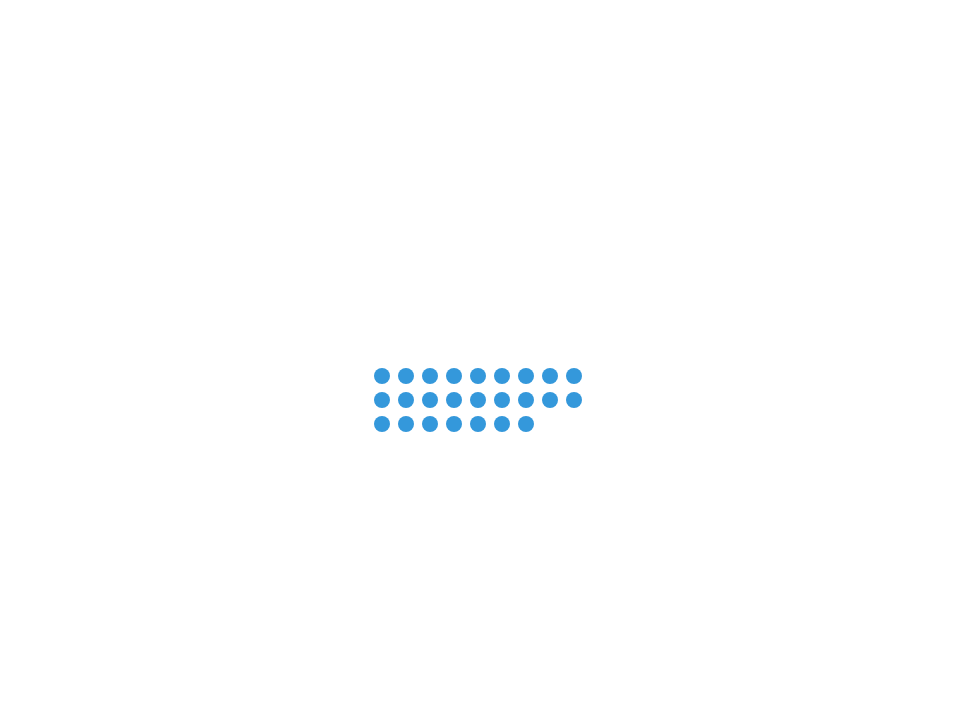
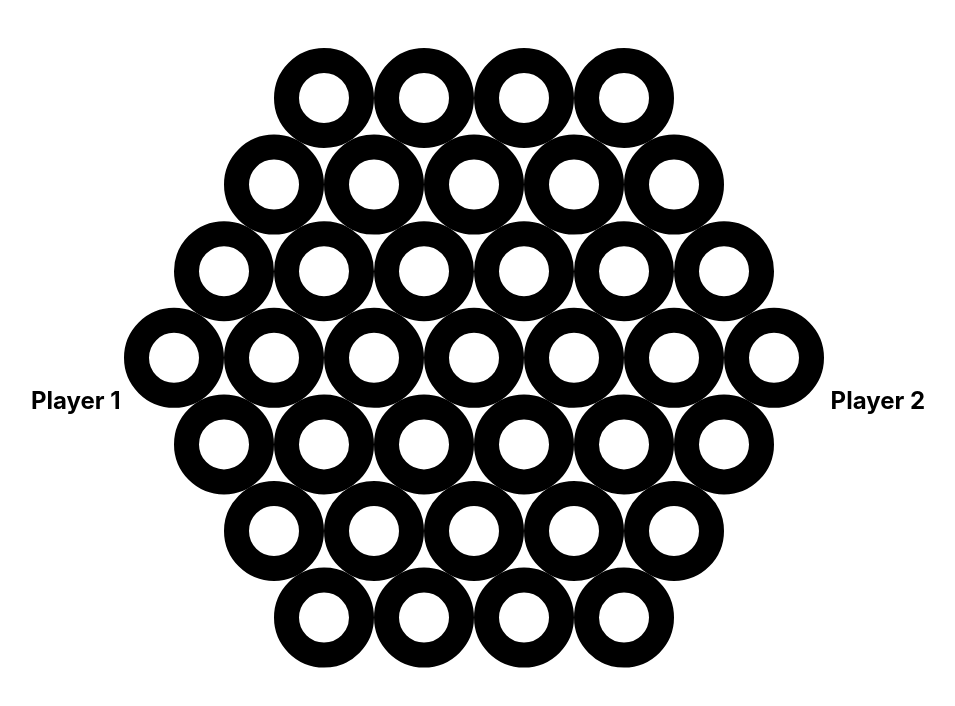
Before and after one commit to rickhaws/zertz-chatgpt, a React (Create React App) app: page / in a window 1280 px wide. Shown: the top 706 px of the page, without its empty margins (162-1117 px from the left). Built offline with nearby package versions, Linux system fonts and the light colour scheme.

Commit message:
Translated Zertz board from svg-zertz

```diff
--- a/package.json
+++ b/package.json
@@ -4,6 +4,7 @@
   "private": true,
   "homepage": "https://rickhaws.github.io/zertz-chatgpt",
   "dependencies": {
+    "@babel/plugin-proposal-private-property-in-object": "^7.21.11",
     "@testing-library/jest-dom": "^5.17.0",
     "@testing-library/react": "^13.4.0",
     "@testing-library/user-event": "^13.5.0",
@@ -19,7 +20,7 @@
   },
   "scripts": {
     "predeploy": "yarn run build",
-    "deploy": "gh-pages -d build",
+    "deploy": "npx gh-pages -d build",
     "start": "react-scripts start",
     "build": "react-scripts build",
     "test": "react-scripts test",
--- a/public/index.html
+++ b/public/index.html
@@ -24,7 +24,7 @@
       work correctly both with client-side routing and a non-root public URL.
       Learn how to configure a non-root public URL by running `npm run build`.
     -->
-    <title>React App</title>
+    <title>Zertz</title>
   </head>
   <body>
     <noscript>You need to enable JavaScript to run this app.</noscript>
--- a/src/App.tsx
+++ b/src/App.tsx
@@ -1,85 +1,14 @@
-// import React from 'react';
-// import logo from './logo.svg';
-// import './App.css';
-
-// function App() {
-//   return (
-//     <div className="App">
-//       <header className="App-header">
-//         <img src={logo} className="App-logo" alt="logo" />
-//         <p>
-//           Edit <code>src/App.tsx</code> and save to reload.
-//         </p>
-//         <a
-//           className="App-link"
-//           href="https://reactjs.org"
-//           target="_blank"
-//           rel="noopener noreferrer"
-//         >
-//           Learn React
-//         </a>
-//       </header>
-//     </div>
-//   );
-// }
-
-// export default App;
-
 import React, { useState } from 'react';
 import './App.css';
-
-interface Circle {
-  id: number;
-  isVisible: boolean;
-}
+import Board from './Board';
+import PlayerInfo from './PlayerInfo';
 
 const App: React.FC = () => {
-  const [circles, setCircles] = useState<Circle[]>(generateInitialCircles());
-
-  function generateInitialCircles() {
-    const rows = 5;
-    const cols = 5;
-
-    let id = 1;
-    const initialCircles: Circle[] = [];
-
-    for (let row = 0; row < rows; row++) {
-      for (let col = 0; col < cols; col++) {
-        initialCircles.push({
-          id,
-          isVisible: true,
-        });
-        id++;
-      }
-      // Skip one circle in every odd row to create a hexagonal pattern
-      if (row % 2 === 0) {
-        id++;
-      }
-    }
-
-    return initialCircles;
-  }
-
-  const handleClick = (id: number) => {
-    setCircles((prevCircles) =>
-      prevCircles.map((circle) =>
-        circle.id === id ? { ...circle, isVisible: !circle.isVisible } : circle
-      )
-    );
-  };
-
   return (
     <div className="app">
-      <div className="hex-grid">
-        {circles.map((circle) => (
-          <div
-            key={circle.id}
-            data-testid={circle.id}
-            className={`circle ${circle.isVisible ? 'visible' : 'hidden'}`}
-            onClick={() => handleClick(circle.id)}
-          ></div>
-        ))}
-      </div>
+      <PlayerInfo playerId={1} />
+      <Board />
+      <PlayerInfo playerId={2} />
     </div>
   );
 };
--- /dev/null
+++ b/src/Board.tsx
@@ -0,0 +1,118 @@
+// Board.tsx
+import React, { useEffect, useState } from 'react';
+
+interface BoardProps { }
+interface Circle {
+    id: number;
+    isVisible: boolean;
+}
+
+const Board: React.FC<BoardProps> = () => {
+    // ------------------------ BOARD DEFINITION CONSTANTS --------------------
+    const rowLengths = [4, 5, 6, 7, 6, 5, 4];
+    const ballCounts = [6, 8, 10];
+    const ballColors = ["white", "lightslategrey", "darkslategrey"]
+    const ringColor = "black";
+    const ringRadius = 50;
+    const ringThickness = ringRadius / 2.0;
+    const ballRadius = 0.8 * ringRadius;
+    const circleRadius = ringRadius - ringThickness / 2;
+    const [circles2, setCircles2] = useState<JSX.Element[]>([]);
+
+    const handleClick = (id: number) => {
+        console.log(`circle ${id} was clicked`);
+    };
+
+
+    const svgInit = () => {
+        const xInc = 2.0 * ringRadius;
+        const yInc = xInc * Math.sin(Math.PI / 3.0);
+        const numCircles = 99;
+        var xInit = 50;
+        var x = xInit;
+        var y = x;
+        var numRows = rowLengths.length;
+        var maxRowLength = Math.max(...rowLengths);
+        var numBoardPositions = rowLengths.reduce((sum, x) => sum + x);
+        const circlesBuilder: JSX.Element[] = [];
+        // Place circles on board
+        var i = 0;
+        for (var row = 0; row < numRows; row++) {
+            y = 50 + yInc * row;
+            xInit = 50 + xInc * Math.abs(maxRowLength - rowLengths[row]) / 2; // integer division used to offset odd rows
+            for (var position = 0; position < rowLengths[row]; position++) {
+                x = xInit + position * xInc;
+                circlesBuilder[i] =
+                    <circle
+                        id={`c${i + 1}`}
+                        cx={x}
+                        cy={y}
+                        r={circleRadius}
+                        stroke={ringColor}
+                        stroke-opacity={1}
+                        strokeWidth={ringThickness}
+                        fill-opacity={0}
+                    />
+                i++;
+            }
+        }
+        y = (numRows + 2) * yInc;
+        for (var b = 0; b < ballCounts.length; b++) {
+            x = 50;
+            for (var j = 0; j < ballCounts[b]; j++) {
+                circlesBuilder[i] =
+                    <circle
+                        id={`c${i + 1}`}
+                        cx={x} cy={y}
+                        fill={ballColors[b]}
+                        strokeOpacity={0}
+                    />
+                x += 2 * ballRadius * 1.1;
+                i++;
+            }
+            y += yInc;
+        }
+        // Hide other circles
+        for (; i < numCircles; i++) {
+            circlesBuilder[i] =
+                <circle
+                    id={`c${i + 1}`}
+                    strokeOpacity={0}
+                    fillOpacity={0}
+                />
+        }
+        setCircles2(circlesBuilder);
+    };
+
+
+    // Board: knows which SVG elements correspond to each board position and spare ball position
+    //        collection of balls
+    //          collection of rings
+    //          board positions
+    //          adjacencies
+    // -------------------------------- TESTS ------------------------------------
+    // -------------------------- MAIN --------------------------------------
+    useEffect(svgInit, []);
+
+    const handleMove = (/* handle user moves */) => {
+        // Update game state
+    };
+
+    return (
+        <table>
+            <tr>
+                <td>
+                    <svg id="board" width="700" height="700">
+                        {circles2}
+                        Sorry, your browser does not support inline SVG.
+                    </svg>
+                </td>
+                <td>
+                    <div id="output"></div>
+                </td>
+            </tr>
+        </table>
+    );
+};
+
+export default Board;
--- /dev/null
+++ b/src/PlayerInfo.tsx
@@ -0,0 +1,17 @@
+// PlayerInfo.tsx
+import React from 'react';
+
+interface PlayerInfoProps {
+  playerId: number;
+}
+
+const PlayerInfo: React.FC<PlayerInfoProps> = ({ playerId }) => {
+  return (
+    <div className="player-info">
+      <h2>Player {playerId}</h2>
+      {/* Display player-specific information */}
+    </div>
+  );
+};
+
+export default PlayerInfo;
```
Also changed, not shown: public/manifest.json, 1 other file (tests, documents, lock files or other folders).
